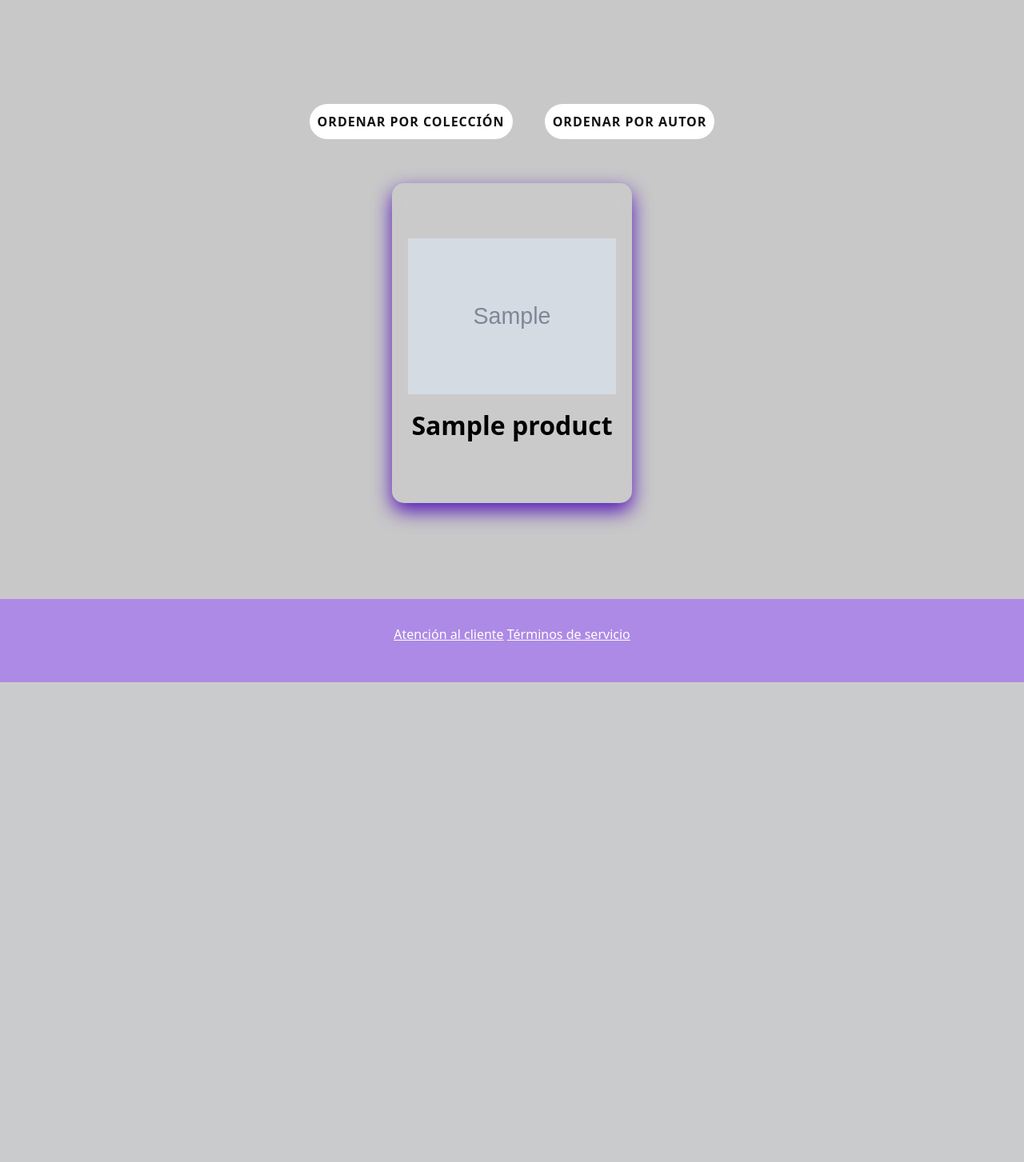
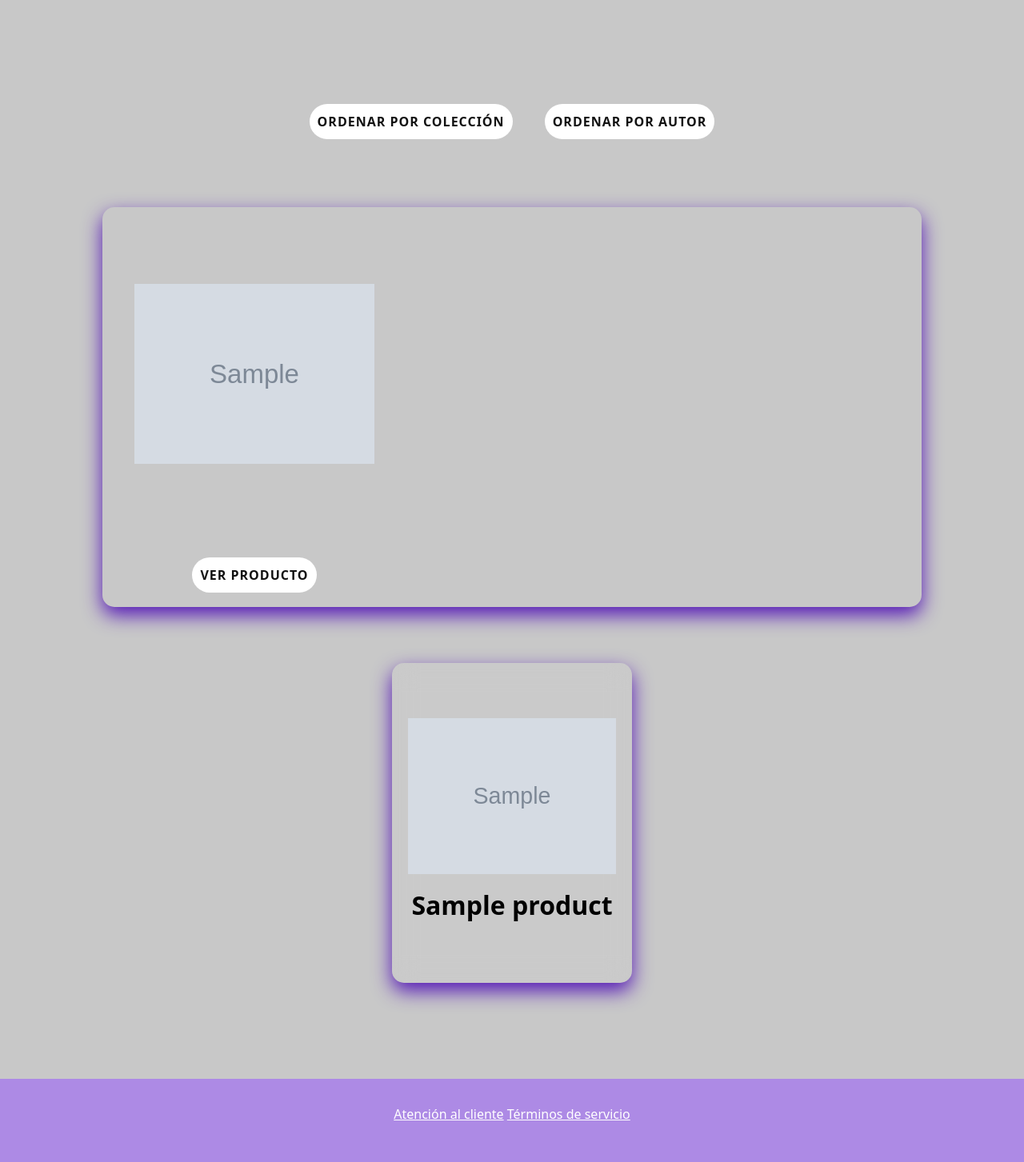
Before and after one commit to PGPI-G3-06/Acme-NFT, a Django app: page / in a window 1280 px wide. Shown: the part 62-1515 px from the top of the page at 80% size. Before the commit the page ends 915 px from the top, so only its background shows below. Run offline with Django 4.2, Linux system fonts and the light colour scheme; tables that the repository leaves empty hold one stand-in row (values such as "Sample post"); grey boxes marked "Sample" are stand-in pictures; some libraries are stand-ins or nearby versions.

Commit message:
FEAT: ESCAPARATE Y SUGERENCIAS IMPLEMENTADAS
Se han implementado dos elementos showcase en index.html y product_details.html que servirán como escaparate y sugerencias de productos (este segundo se genera automáticamente para cada producto)

```diff
--- a/acme_nft/acme_nft_app/models.py
+++ b/acme_nft/acme_nft_app/models.py
@@ -22,11 +22,11 @@ class Status(models.TextChoices):
     on_transit = 'EN TRÁNSITO'
 
 class RarityType(models.TextChoices):
-    common = 'COMMON'
-    rare = 'RARE'
-    epic = 'EPIC'
-    legendary = 'LEGENDARY'
-    mythic = 'MYTHIC'
+    common = 'COMÚM'
+    rare = 'RARO'
+    epic = 'ÉPICO'
+    legendary = 'LEGENDARIO'
+    mythic = 'MÍTICO'
 
 
 class Address(models.Model):
--- a/acme_nft/acme_nft_app/static/css/global.css
+++ b/acme_nft/acme_nft_app/static/css/global.css
@@ -59,3 +59,25 @@
 html, body{
     height: 100%;
 }
+
+showcase{
+    width: 80vw;
+    height: 500px;
+    display: flex;
+    align-items: center;
+    overflow-x: scroll;
+    overflow-y: hidden;
+    margin: 50px 0;
+    padding: 0px 40px;
+    border-radius: 15px;
+    box-shadow: 0 10px 25px var(--main-color);
+}
+
+showcase::-webkit-scrollbar{
+    height: 7px;
+}
+
+showcase::-webkit-scrollbar-thumb{
+    background: var(--main-color);
+	border-radius: 5px;
+}
--- a/acme_nft/acme_nft_app/static/css/index.css
+++ b/acme_nft/acme_nft_app/static/css/index.css
@@ -7,6 +7,33 @@ section{
     padding: 100px 20px;
     min-height: 85vh;
     background: var(--main-white);
+}
+
+.main-content-container{
+    margin-top: 25px;
+    display: flex;
+    justify-content: center;
+    align-items: center;
+    flex-direction: column;
+}
+
+/* SHOWCASE */
+
+.showcase-element{
+    display: inline-flex;
+    flex-direction: column;
+    align-items: center;
+    max-width: 300px;
+    margin-top: 20px;
+    margin-bottom: 20px;
+    margin-right: 80px;
+}
+
+.showcase-element img{
+    height: 400px;
+    width: 300px;
+    aspect-ratio: 1/1;
+    object-fit: contain;
 }
 
 /* PRODUCT GRID */
@@ -297,6 +324,7 @@ section{
 .class-link:hover{
     box-shadow: 0 10px 25px rgba(0,0,0,0.4);
     background: linear-gradient(to bottom, rgb(124, 72, 209), rgb(173, 138, 229));
+    color: var(--text-black);
     transition: 0.5s all;
 
 }
--- a/acme_nft/acme_nft_app/templates/index.html
+++ b/acme_nft/acme_nft_app/templates/index.html
@@ -15,7 +15,20 @@
         <a class="class-link" href="?order-by=author" role="button">Ordenar por Autor</a>
         <br><br>
     </div>
-    <div style="margin-top: 25px;">
+    <div class="main-content-container">
+
+        <showcase>
+            {% for product in showcase_products %}
+
+                <div class="showcase-element">
+
+                    <img src="/static/{{product.image_url}}" alt="{{product.name}}" />
+                    <a href="/product/{{product.id}}" class="class-link">Ver producto</a>
+
+                </div>
+
+            {% endfor %}
+        </showcase>
 
         <div class="class-grid-container">
 
--- a/acme_nft/acme_nft_app/urls.py
+++ b/acme_nft/acme_nft_app/urls.py
@@ -6,7 +6,7 @@ urlpatterns = [
     path('', views.index, name="index"),
     # Product detail
     path('product/<int:product_id>', views.product_detail, name="product_detail"),
-    path('sugesstions/<int:product_id>', views.sugesstions, name="sugesstions"),
+    path('suggestions/<int:product_id>', views.sugesstions, name="sugesstions"),
 
     # Login page
     path("signin", views.signin, name="signin"),
--- a/acme_nft/acme_nft_app/views.py
+++ b/acme_nft/acme_nft_app/views.py
@@ -98,8 +98,11 @@ def index(request):
             if entry.product == product and entry.user == request.user and entry.entry_type == 'WISHLIST':
                 wishlist.append(entry.product_id)
 
+    showcase_products = Product.objects.filter(showcase=True)
+
     return render(request, "index.html", context={"user": request.user,
                                                   "products": products_to_list,
+                                                  "showcase_products": showcase_products,
                                                   "wishlist": wishlist,
                                                   "pages_range": range(0,
                                                                        possible_pages),
@@ -130,6 +133,7 @@ def product_detail(request, product_id):
 
     return render(request, "product_details.html",
                   context={"user": request.user, "product": product,
+                           "suggested_products": None,
                            "comments": comments, "in_wishlist": in_wishlist})
 
 def wishlist(request):
@@ -889,6 +893,7 @@ def sugesstions(request, product_id):
     while len(suggestions) < 5:
         suggestions = suggestions | Product.objects.all().order_by('?').exclude(
         pk=product_id)[:5-len(suggestions)]
+
     return JsonResponse({'suggestions': list(suggestions.values())})
 
 def contact(request):
```
Also changed, not shown: acme_nft/acme_nft_app/static/css/product_details.css (+7 -0 lines), acme_nft/acme_nft_app/static/js/product_details.js (+55 -3 lines), acme_nft/acme_nft_app/templates/product_details.html (+17 -0 lines).
